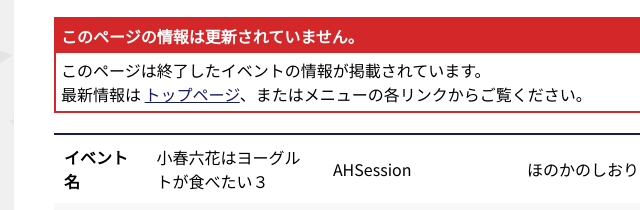
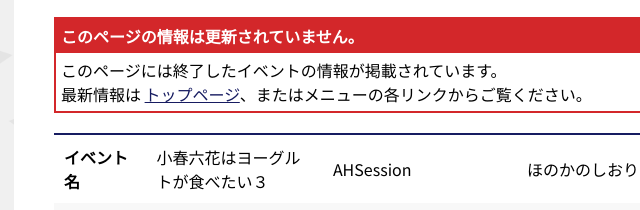
Before and after one commit to nectarition/AstroSakura-AHS, a plain HTML site: page ahs1/about/index.html in a window 1280 px wide. Shown: the part 166-376 px from the top of the page, 410-1050 px from the left. Drawn offline with Linux system fonts and the light colour scheme.

Commit message:
🚀 Deploy d1f475cf4085dfa0764cfe683ed89e76377d8e75 by GitHub Actions

```diff
--- a/ahs1/about/index.html
+++ b/ahs1/about/index.html
@@ -124,7 +124,7 @@
     </ul><h1>開催概要</h1><div class="archive astro-TA2N7XUT">
   <div class="archive_title astro-TA2N7XUT">このページの情報は更新されていません。</div>
   <div class="archive_content astro-TA2N7XUT">
-    このページは終了したイベントの情報が掲載されています。<br class="astro-TA2N7XUT">
+    このページには終了したイベントの情報が掲載されています。<br class="astro-TA2N7XUT">
     最新情報は <a href="/" class="astro-TA2N7XUT">トップページ</a>、またはメニューの各リンクからご覧ください。
   </div>
 </div><table>
```
Also changed, not shown: ahs1/general/index.html (+1 -1 lines), ahs1/index.html (+1 -1 lines), ahs1/join/index.html (+1 -1 lines), ahs1/list/index.html (+1 -1 lines).
